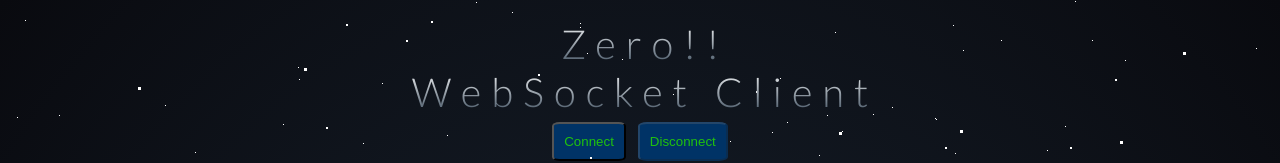
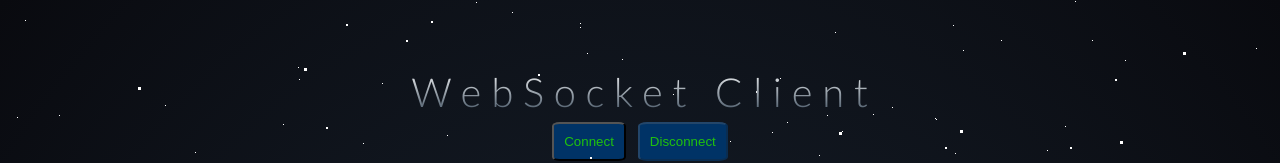
Before and after one commit to Nisyyyy/reeeeeeeeeeeeeeee, a plain HTML site: page index.html in a window 1280 px wide. Shown: the top 163 px of the page. Drawn offline with Linux system fonts and the light colour scheme.

Commit message:
Update index.html

```diff
--- a/index.html
+++ b/index.html
@@ -18,7 +18,7 @@
         <div id="stars2"></div>
         <div id="stars3"></div>
         <div id="title">
-            <span>Zero!!</span>
+            <span> </span>
             <br>
             <span>WebSocket Client</span>
         </div>
```
